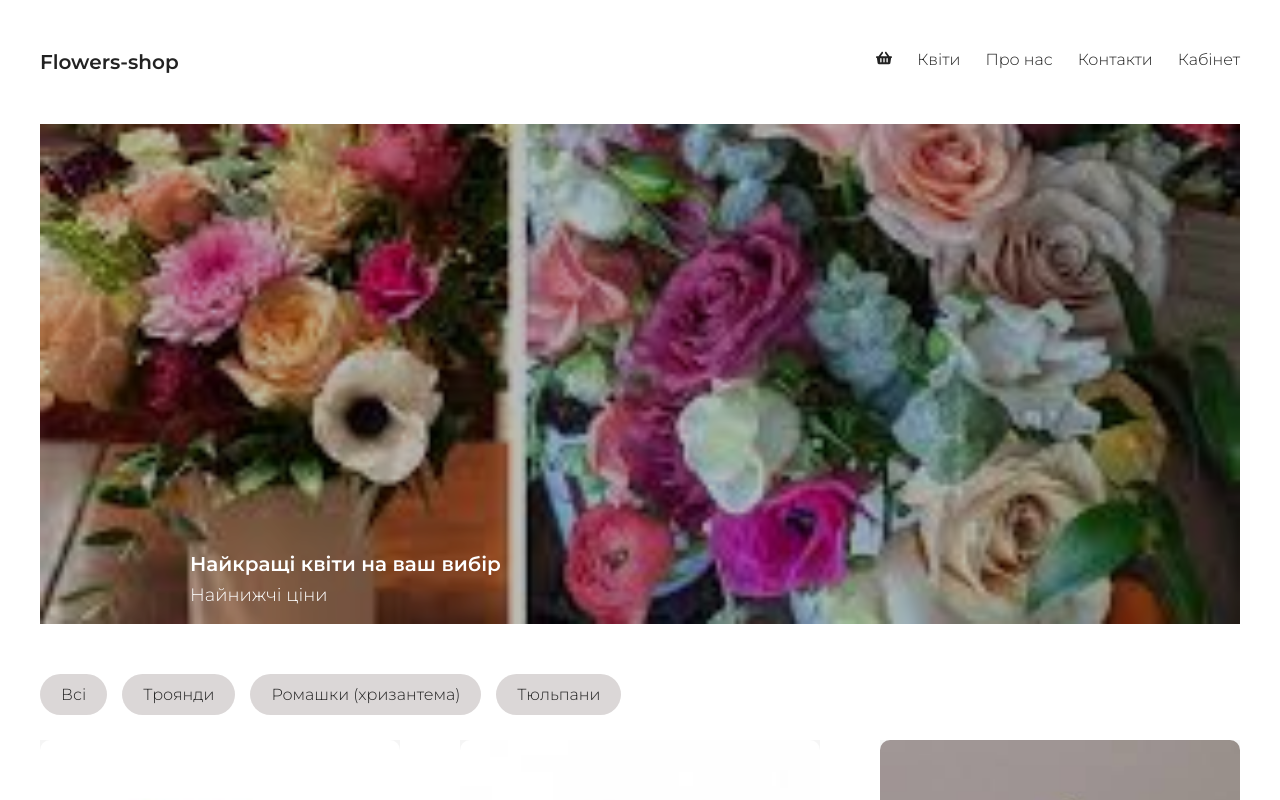
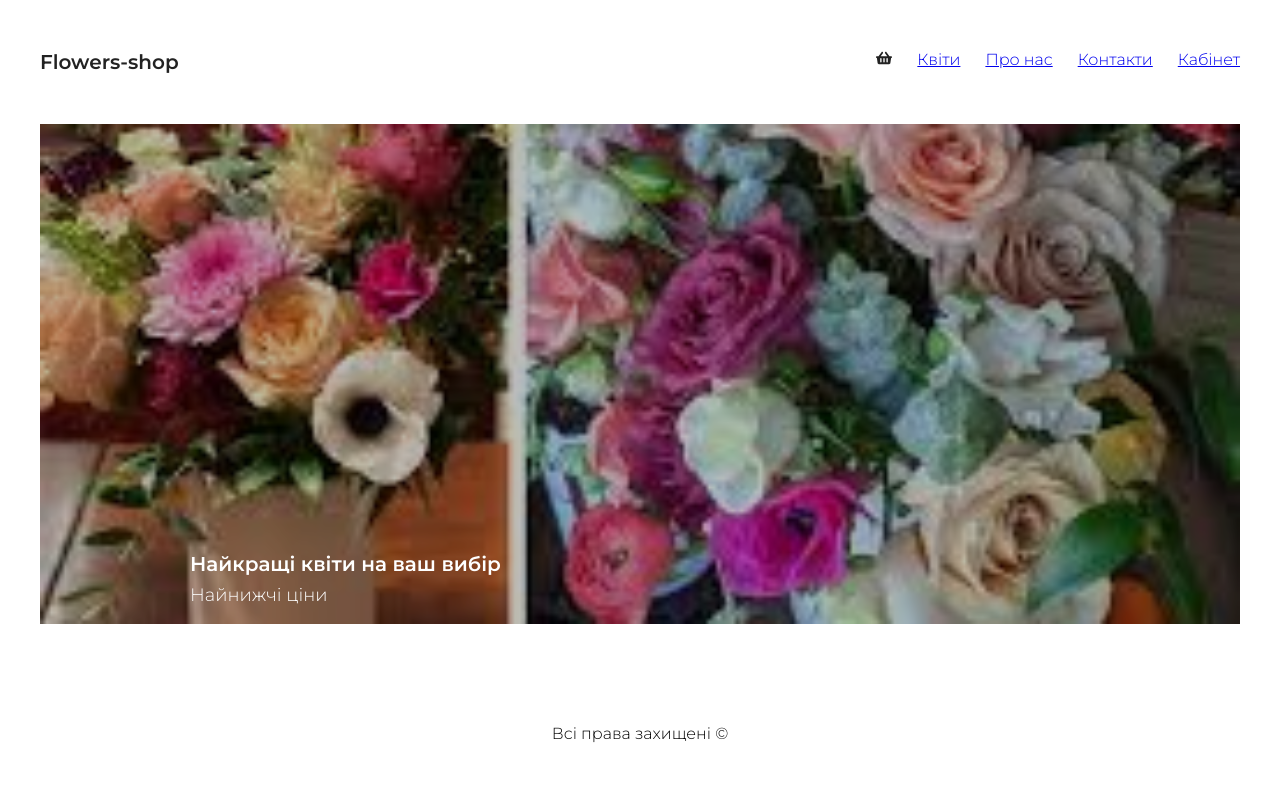
Before and after one commit to AndriiDan/Shop, a React (Create React App) app: page / in a window 1280 px wide. Shown: the top 800 px of the page. Built offline with nearby package versions, Linux system fonts and the light colour scheme.

Commit message:
React Router.

```diff
--- a/package.json
+++ b/package.json
@@ -9,6 +9,7 @@
     "react": "^17.0.2",
     "react-dom": "^17.0.2",
     "react-icons": "^4.3.1",
+    "react-router-dom": "^6.3.0",
     "react-scripts": "5.0.0",
     "web-vitals": "^2.1.4"
   },
--- a/src/App.js
+++ b/src/App.js
@@ -1,4 +1,5 @@
 import React from 'react';
+import { BrowserRouter, Route, Routes } from 'react-router-dom';
 import AboutUs from './components/AboutUs/AboutUs';
 import Contacts from './components/Contacts/Contacts';
 import Flowers from './components/Flowers/Flowers';
@@ -97,17 +98,20 @@ class App extends React.Component {
 
   render() {
     return (
-      <div className="wrapper">
-        <Header orders={this.state.orders} onDelete={this.deleteOrder} />
-        <div className="wrapper-content">
-          <Flowers chooseCategory={this.chooseCategory} items={this.state.currentItems} onAdd={this.addToOrder} onShowItem={this.onShowItem} showFullItem={this.state.showFullItem}
-            fullItem={this.state.fullItem} addToOrder={this.addToOrder} onShowItem={this.onShowItem} />
-          <AboutUs />
-          <Contacts />
-          <Office />
+      <BrowserRouter>
+        <div className="wrapper">
+          <Header orders={this.state.orders} onDelete={this.deleteOrder} />
+          <div className="wrapper-content">
+            <Routes>
+              <Route path="/flowers" element={<Flowers chooseCategory={this.chooseCategory} items={this.state.currentItems} onAdd={this.addToOrder} onShowItem={this.onShowItem} showFullItem={this.state.showFullItem} fullItem={this.state.fullItem} addToOrder={this.addToOrder} onShowItem={this.onShowItem} />} />
+              <Route path="/aboutUs" element={<AboutUs />} />
+              <Route path="/contacts" element={<Contacts />} />
+              <Route path="/office" element={<Office />} />
+            </Routes>
+          </div>
+          <Footer />
         </div>
-        <Footer />
-      </div>
+      </BrowserRouter>
     );
   }
 
--- a/src/components/Header/Navbar/Navbar.jsx
+++ b/src/components/Header/Navbar/Navbar.jsx
@@ -5,10 +5,10 @@ import classes from './Navbar.module.css';
 const Navbar = () => {
     return (
         <ul className={classes.nav}>
-            <li>Квіти</li>
-            <li>Про нас</li>
-            <li>Контакти</li>
-            <li>Кабінет</li>
+            <li><a href="/flowers">Квіти</a></li>
+            <li><a href="/aboutUs">Про нас</a></li>
+            <li><a href="/contacts">Контакти</a></li>
+            <li><a href="/office">Кабінет</a></li>
         </ul>
     )
 }
```
Also changed, not shown: 1 other file (tests, documents, lock files or other folders).
